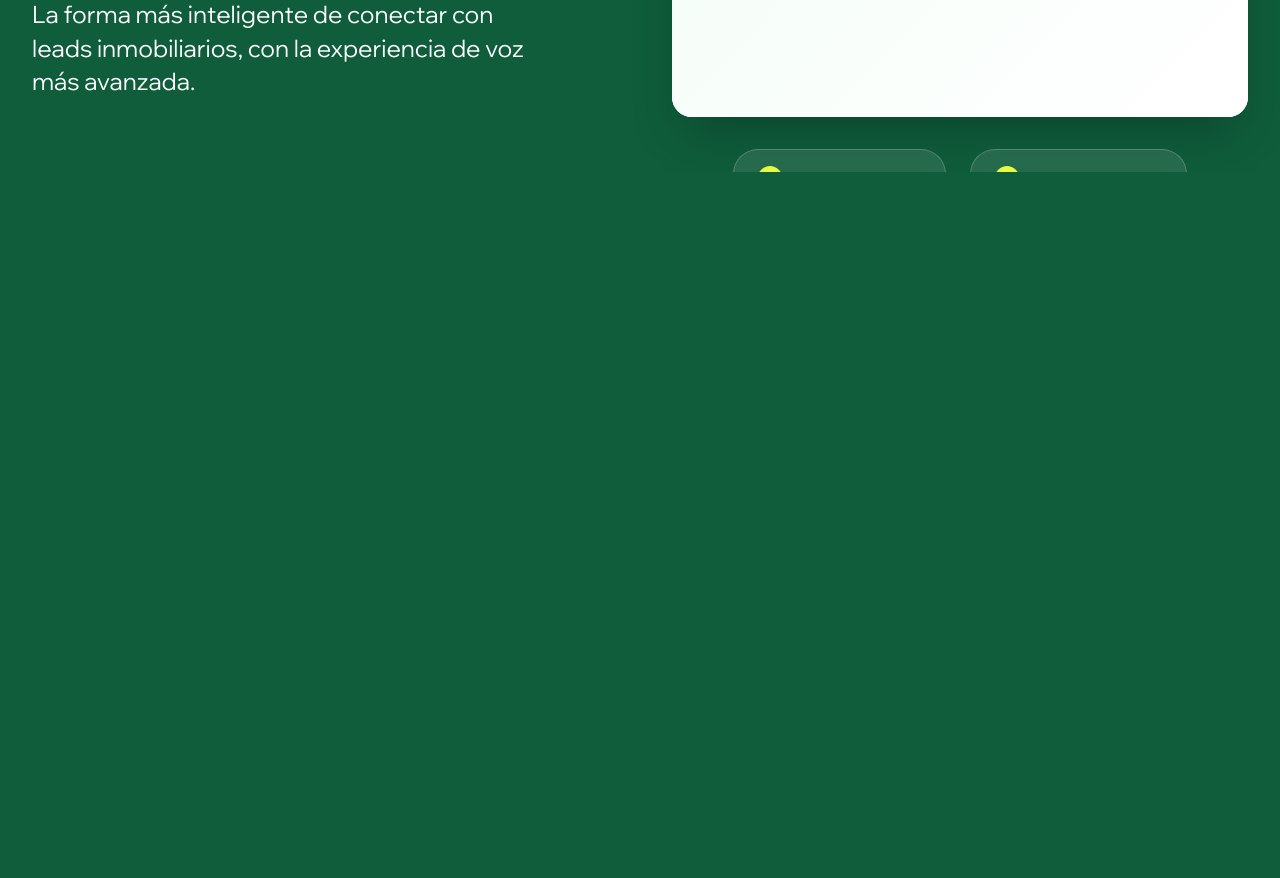
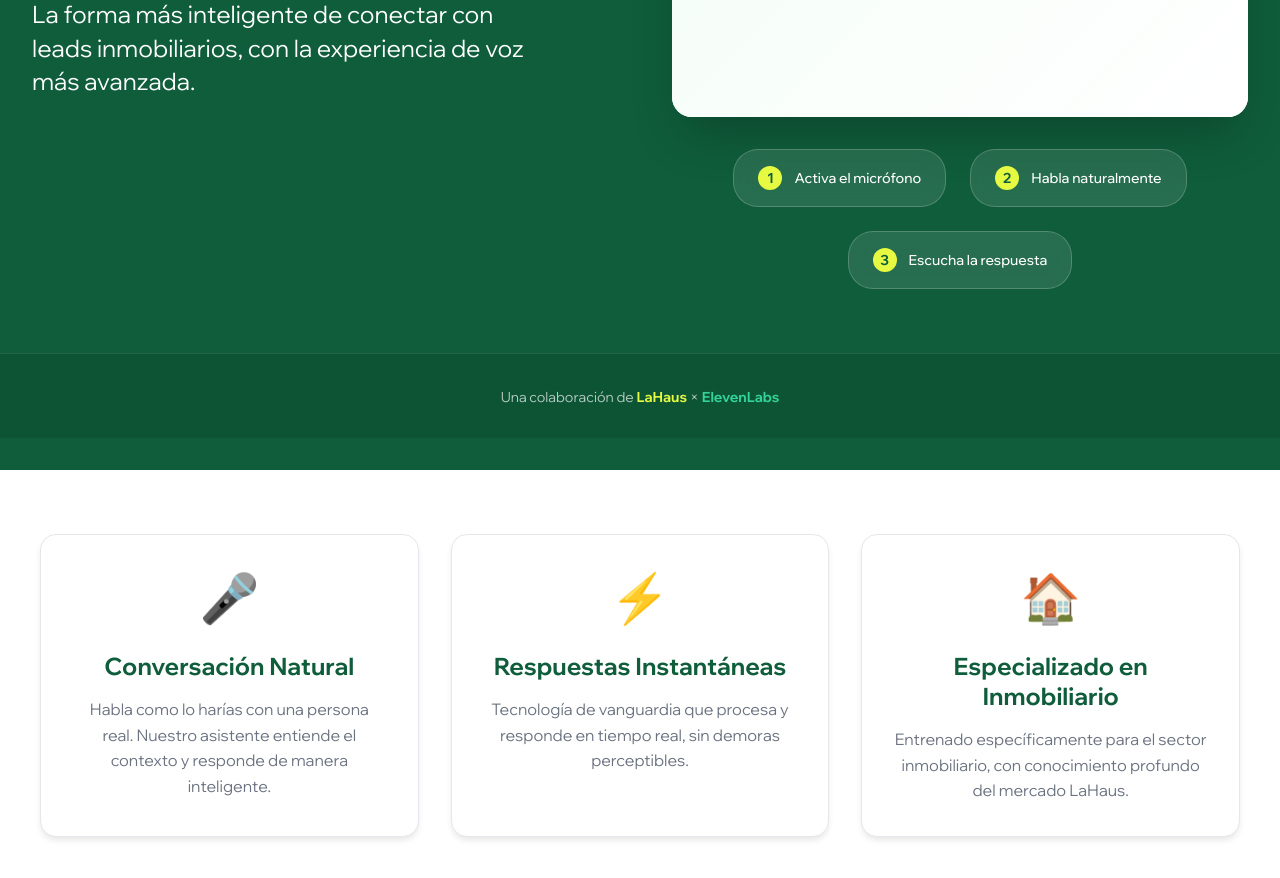
Before and after one commit to amesaos/levenlabs-voice-demo, a plain HTML site: page index.html in a window 1280 px wide. Shown: the part 628-1506 px from the top of the page. Before the commit the page ends 800 px from the top, so only its background shows below. Drawn offline with Linux system fonts and the light colour scheme; a script that the page names is missing.

Commit message:
Enable scroll: remove overflow hidden, add demo info section, allow vertical navigation

```diff
--- a/index.html
+++ b/index.html
@@ -9,7 +9,7 @@
     <link rel="preconnect" href="https://fonts.gstatic.com" crossorigin>
     <link href="https://fonts.googleapis.com/css2?family=Wix+Madefor+Display:wght@400;500;600;700;800&display=swap" rel="stylesheet">
 </head>
-<body class="no-scroll lahaus-style">
+<body class="lahaus-style">
     <!-- LaHaus-style Header -->
     <header class="lahaus-header">
         <nav class="lahaus-nav">
@@ -92,6 +92,29 @@
         <!-- LaHaus-style bottom credit -->
         <div class="hero-footer">
             <span>Una colaboración de <strong>LaHaus</strong> × <strong>ElevenLabs</strong></span>
+        </div>
+    </section>
+
+    <!-- Additional Content to demonstrate scroll -->
+    <section class="demo-info-section">
+        <div class="info-container">
+            <div class="info-grid">
+                <div class="info-card">
+                    <div class="info-icon">🎤</div>
+                    <h3>Conversación Natural</h3>
+                    <p>Habla como lo harías con una persona real. Nuestro asistente entiende el contexto y responde de manera inteligente.</p>
+                </div>
+                <div class="info-card">
+                    <div class="info-icon">⚡</div>
+                    <h3>Respuestas Instantáneas</h3>
+                    <p>Tecnología de vanguardia que procesa y responde en tiempo real, sin demoras perceptibles.</p>
+                </div>
+                <div class="info-card">
+                    <div class="info-icon">🏠</div>
+                    <h3>Especializado en Inmobiliario</h3>
+                    <p>Entrenado específicamente para el sector inmobiliario, con conocimiento profundo del mercado LaHaus.</p>
+                </div>
+            </div>
         </div>
     </section>
 
@@ -243,15 +266,15 @@
     }
 
     html, body {
-        height: 100vh;
-        overflow: hidden;
+        min-height: 100vh;
+        overflow-x: hidden;
         font-family: var(--lahaus-font);
         background: var(--lahaus-green-dark);
         color: var(--lahaus-white);
     }
 
     .no-scroll {
-        overflow: hidden;
+        /* Allow scroll - removed overflow hidden */
     }
 
     /* LaHaus Header */
@@ -299,9 +322,10 @@
 
     /* LaHaus Hero */
     .lahaus-hero {
-        height: 100vh;
+        min-height: 100vh;
         background: var(--lahaus-green-dark);
         padding-top: 80px;
+        padding-bottom: 2rem;
         display: flex;
         flex-direction: column;
     }
@@ -526,6 +550,59 @@
         font-weight: 700;
     }
 
+    /* Demo Info Section */
+    .demo-info-section {
+        background: var(--lahaus-white);
+        padding: 4rem 2rem;
+        color: var(--lahaus-dark-text);
+    }
+
+    .info-container {
+        max-width: 1200px;
+        margin: 0 auto;
+    }
+
+    .info-grid {
+        display: grid;
+        grid-template-columns: repeat(auto-fit, minmax(300px, 1fr));
+        gap: 2rem;
+    }
+
+    .info-card {
+        background: var(--lahaus-white);
+        border: 1px solid #e5e7eb;
+        border-radius: 16px;
+        padding: 2rem;
+        text-align: center;
+        box-shadow: 0 4px 6px -1px rgba(0, 0, 0, 0.1);
+        transition: all 0.2s ease;
+    }
+
+    .info-card:hover {
+        transform: translateY(-4px);
+        box-shadow: 0 10px 25px -3px rgba(0, 0, 0, 0.1);
+        border-color: var(--lahaus-green-primary);
+    }
+
+    .info-icon {
+        font-size: 3rem;
+        margin-bottom: 1.5rem;
+        display: block;
+    }
+
+    .info-card h3 {
+        font-size: 1.5rem;
+        font-weight: 700;
+        color: var(--lahaus-green-dark);
+        margin-bottom: 1rem;
+    }
+
+    .info-card p {
+        color: var(--lahaus-gray);
+        line-height: 1.6;
+        font-size: 1rem;
+    }
+
     /* Responsive */
     @media (max-width: 1024px) {
         .hero-content-wrapper {
@@ -544,6 +621,10 @@
 
         .nav-content {
             padding: 0 16px;
+        }
+
+        .info-grid {
+            grid-template-columns: 1fr;
         }
     }
 
@@ -571,6 +652,14 @@
             align-items: center;
         }
 
+        .demo-info-section {
+            padding: 3rem 1rem;
+        }
+
+        .info-card {
+            padding: 1.5rem;
+        }
+
     }
     </style>
 </body>
```
